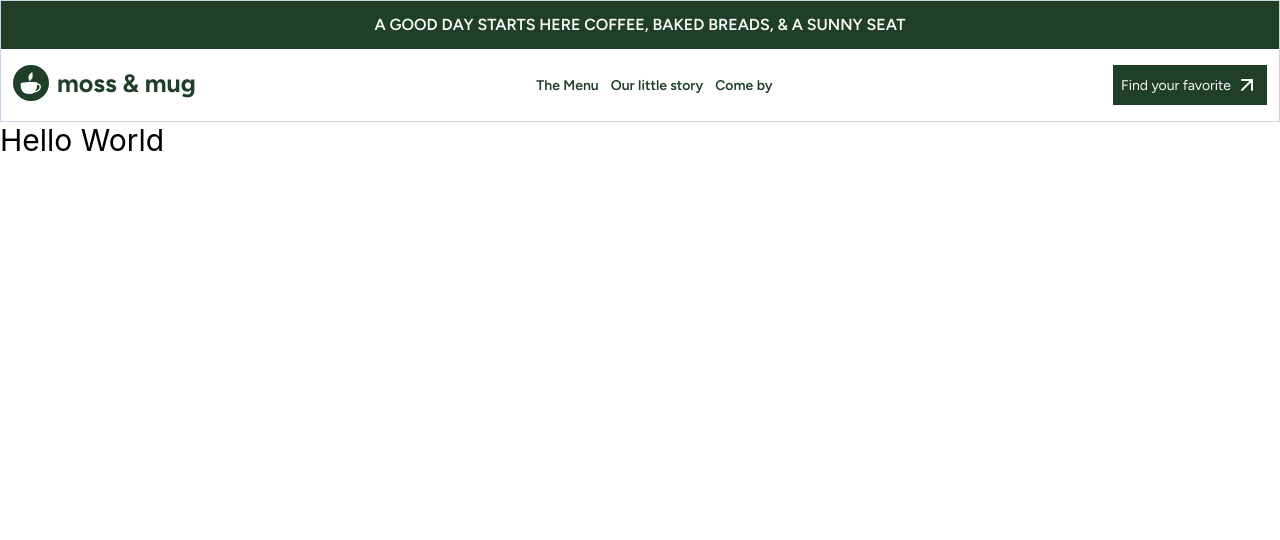
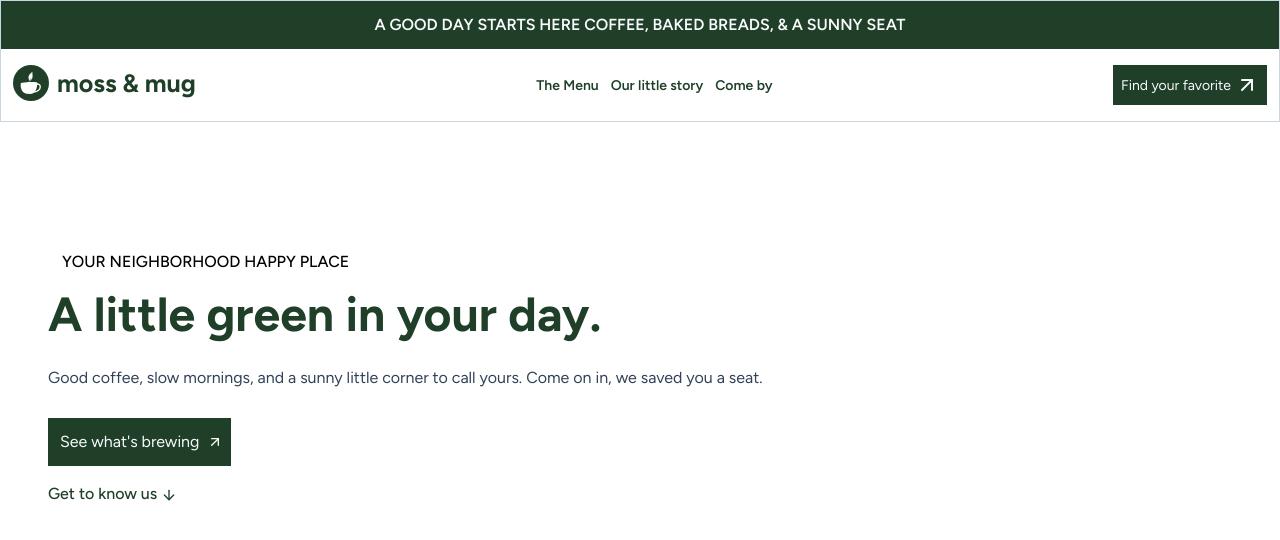
Before and after one commit to GemsLister/moss-and-mug, a React (Vite) app: page / in a window 1280 px wide. Shown: the top 540 px of the page. Built offline with nearby package versions, Linux system fonts and the light colour scheme.

Commit message:
refactor: add HeroSection component in main

```diff
--- a/src/App.tsx
+++ b/src/App.tsx
@@ -1,10 +1,11 @@
 import { Header } from "./components/layouts/Header";
+import { HeroSection } from "./components/sections/HeroSection";
 function App() {
   return (
     <>
       <Header />
       <main>
-        <h1 className="text-3xl">Hello World</h1>
+        <HeroSection />
       </main>
     </>
   );
```
